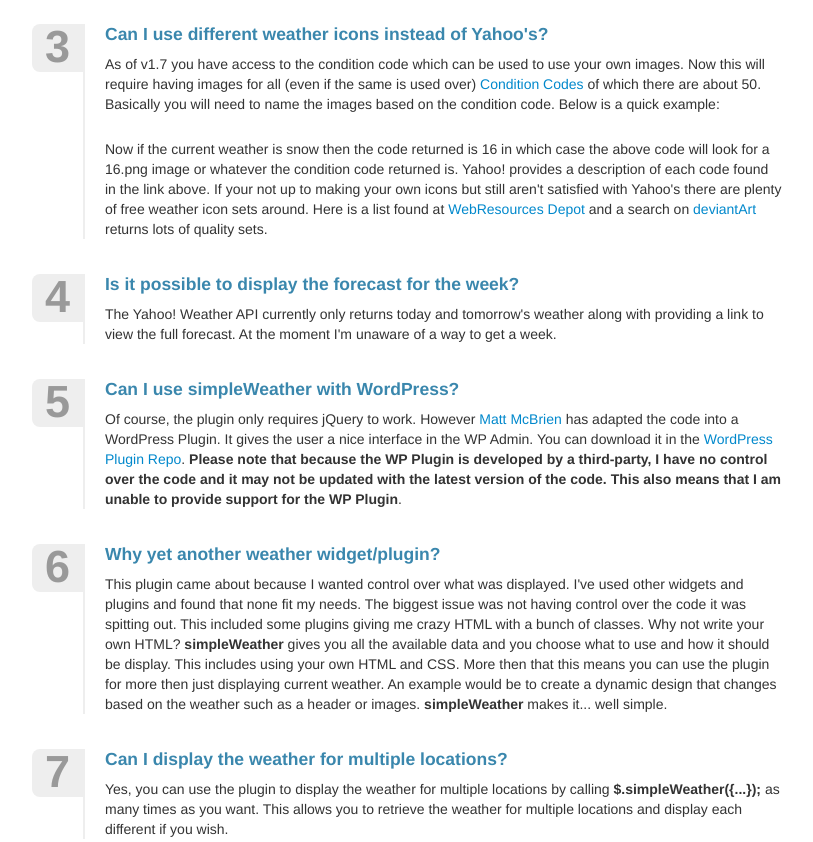
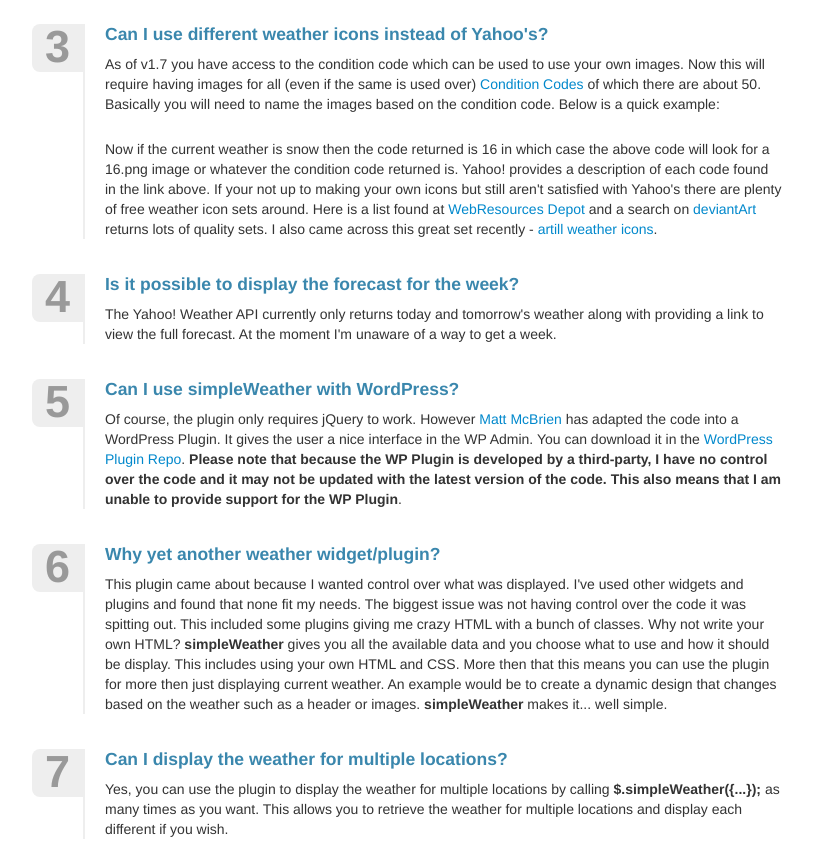
Before and after one commit to monkeecreate/jquery.simpleWeather, a plain HTML site: page index.html in a window 1280 px wide. Shown: the part 4060-4902 px from the top of the page, without its empty margins (207-1020 px from the left). Drawn offline with nearby package versions, Linux system fonts and the light colour scheme.

Commit message:
Added link to artill weather icons.
I need to rework this and make the list of weather icons a list on its own as more of a resource vs buried in the FAQ.

```diff
--- a/index.html
+++ b/index.html
@@ -331,7 +331,7 @@
 
 					<script src="https://gist.github.com/3983539.js"> </script>
 
-					<p>Now if the current weather is snow then the code returned is 16 in which case the above code will look for a 16.png image or whatever the condition code returned is. Yahoo! provides a description of each code found in the link above. If your not up to making your own icons but still aren't satisfied with Yahoo's there are plenty of free weather icon sets around. Here is a list found at <a href="http://www.webresourcesdepot.com/free-weather-icons-collection/" title="Free Weather Icons Collection">WebResources Depot</a> and a search on <a href="http://browse.deviantart.com/?qh=&section=&q=weather+icons" title="deviantArt - Weather Icons">deviantArt</a> returns lots of quality sets.</p>
+					<p>Now if the current weather is snow then the code returned is 16 in which case the above code will look for a 16.png image or whatever the condition code returned is. Yahoo! provides a description of each code found in the link above. If your not up to making your own icons but still aren't satisfied with Yahoo's there are plenty of free weather icon sets around. Here is a list found at <a href="http://www.webresourcesdepot.com/free-weather-icons-collection/" title="Free Weather Icons Collection">WebResources Depot</a> and a search on <a href="http://browse.deviantart.com/?qh=&section=&q=weather+icons" title="deviantArt - Weather Icons">deviantArt</a> returns lots of quality sets. I also came across this great set recently - <a href="http://fonts.artill.de/collection/artill-weather-icons">artill weather icons</a>.</p>
 				</article>
 
 				<article>
```
